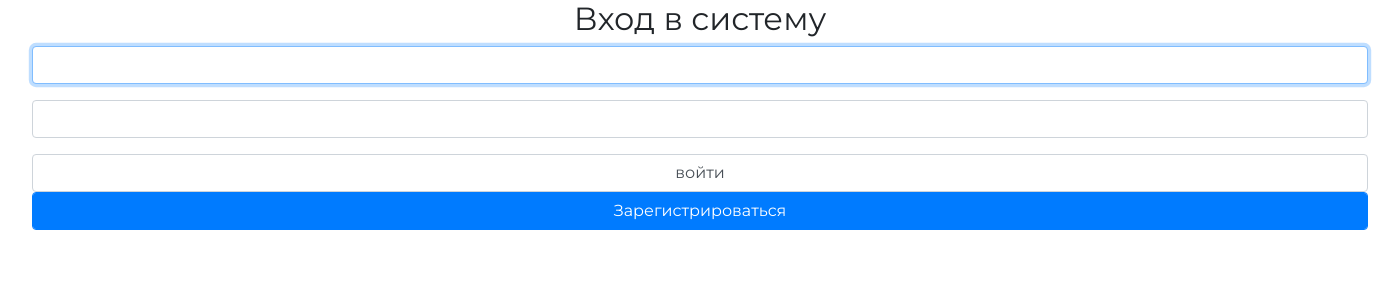
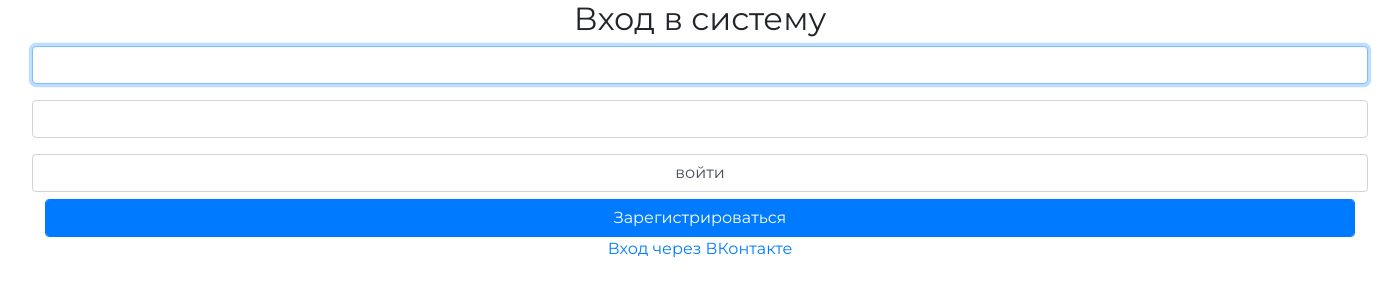
Before and after one commit to Sin93/geekshop-server, a Django app: page /auth/login/ in a window 1400 px wide. Shown: the top 300 px of the page. Run offline with Django 3.2, Linux system fonts and the light colour scheme; parts of the project's set-up code (start-up, migrations or seed data) failed here and were passed over; some libraries are stand-ins or nearby versions.

Commit message:
Добавлена регистрация через ВК

```diff
--- a/authapp/models.py
+++ b/authapp/models.py
@@ -7,7 +7,7 @@ from datetime import timedelta
 
 class ShopUser(AbstractUser):
     avatar = models.ImageField(verbose_name='аватар', upload_to='users_avatars', blank=True)
-    age = models.PositiveIntegerField(verbose_name='возраст', blank=True, null=True)
+    age = models.PositiveIntegerField(verbose_name='возраст', blank=True, null=True, default=18)
     activation_key = models.CharField(verbose_name='ключ активации', max_length=128, blank=True, null=True)
     activation_key_expires = models.DateTimeField(default=(now() + timedelta(hours=48)))
 
--- a/authapp/templates/authapp/edit.html
+++ b/authapp/templates/authapp/edit.html
@@ -1,5 +1,6 @@
 {% extends 'authapp/base.html' %}
 {% load static %}
+{% load project_tags %}
 
 
 {% block content %}
@@ -16,5 +17,7 @@
           на главную
       </a>
   </button>
-  <div class="user_avatar"><img src="/media/{{ user.avatar }}"></div>
+  <div class="user_avatar">
+    <img src="{{ user.avatar|media_folder_users }}" alt="{{ user.name }}">
+  </div>
 {% endblock %}
--- a/authapp/templates/authapp/login.html
+++ b/authapp/templates/authapp/login.html
@@ -20,7 +20,16 @@
     {{ login_form.password }}
   </div>
   <input class="form-control" type="submit" value="войти">
-  <a class="form-control btn btn-primary" href="{% url 'auth:register' %}" role="button">Зарегистрироваться</a>
+  <button class="btn btn-round form-control">
+      <a class="form-control btn btn-primary" href="{% url 'auth:register' %}" role="button">
+        Зарегистрироваться
+      </a>
+  </button>
+  <button class="btn btn-round form-control">
+      <a href="{% url 'social:begin' 'vk-oauth2' %}?next=/">
+       Вход через ВКонтакте
+      </a>
+  </button>
 </form>
 
 {% endblock %}
--- a/authapp/views.py
+++ b/authapp/views.py
@@ -15,7 +15,7 @@ def verify(request, user_id, hash):
         user.is_active = True
         user.activation_key = None
         user.save()
-        auth.login(request, user)
+        auth.login(request, user, backend='django.contrib.auth.backends.ModelBackend')
         return HttpResponseRedirect(reverse('main_with_msg', args=['successful_verify']))
 
     return Http404()
--- /dev/null
+++ b/geekshop/social_auth_keys.blank.json
@@ -0,0 +1,4 @@
+{
+    "SOCIAL_AUTH_VK_OAUTH2_KEY": "",
+    "SOCIAL_AUTH_VK_OAUTH2_SECRET": ""
+}
--- a/geekshop/urls.py
+++ b/geekshop/urls.py
@@ -15,6 +15,7 @@ urlpatterns = [
     path('products/', include('mainapp.urls', namespace='mainapp')),
     path('contact/', mainapp.contact, name='contact'),
     path('auth/', include('authapp.urls', namespace='auth')),
+    path('social/', include('social_django.urls', namespace='social')),
     path('admin/', admin.site.urls),
     path('admin-staff/', include('adminapp.urls', namespace='admin_staff')),
     path('basket/', include('basketapp.urls', namespace='basket')),
--- a/static/css/style.css
+++ b/static/css/style.css
@@ -1149,3 +1149,8 @@ input.product_quantity::-webkit-inner-spin-button {
 	color: red;
 	border: 1px;
 }
+
+.user_avatar img {
+	max-width: 400px;
+	max-height: 400px;
+}
```
Also changed, not shown: geekshop/settings.py (+13 -1 lines), requirements.txt (+16 -0 lines).
